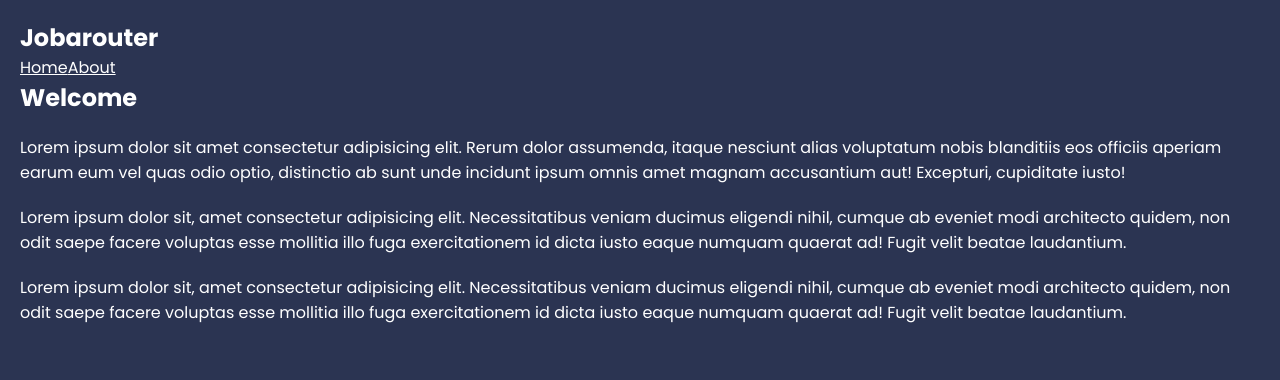
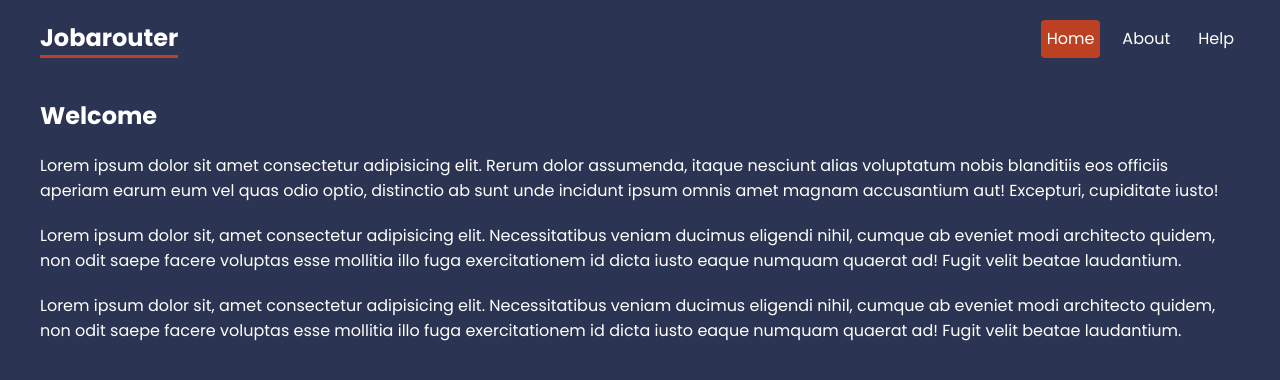
Before and after one commit to Philippe35507/NetNinja-Jobarouter, a React (Vite) app: page / in a window 1280 px wide. Shown: the top 380 px of the page. Built offline with nearby package versions, Linux system fonts and the light colour scheme.

Commit message:
Router Basics + Nested Routes & Layouts

```diff
--- a/src/App.jsx
+++ b/src/App.jsx
@@ -1,27 +1,35 @@
-import { BrowserRouter, Routes, Route, NavLink } from "react-router-dom";
+import {
+  Route,
+  createBrowserRouter,
+  createRoutesFromElements,
+  RouterProvider,
+} from "react-router-dom";
 
 //pages
 import Home from "./pages/Home";
 import About from "./pages/About";
+import Faq from "./pages/help/Faq";
+import Contact from "./pages/help/Contact";
+
+//layout
+import RootLayout from "./layouts/RootLayout";
+import HelpLayout from "./layouts/HelpLayout";
+
+const router = createBrowserRouter(
+  createRoutesFromElements(
+    <Route path="/" element={<RootLayout />}>
+      <Route index element={<Home />} />
+      <Route path="about" element={<About />} />
+      <Route path="help" element={<HelpLayout />}>
+        <Route path="faq" element={<Faq />} />
+        <Route path="contact" element={<Contact />} />
+      </Route>
+    </Route>
+  )
+);
 
 function App() {
-  return (
-    <BrowserRouter>
-      <header>
-        <nav>
-          <h1>Jobarouter</h1>
-          <NavLink to="/">Home</NavLink>
-          <NavLink to="about">About</NavLink>
-        </nav>
-      </header>
-      <main>
-        <Routes>
-          <Route index element={<Home />} />
-          <Route path="about" element={<About />} />
-        </Routes>
-      </main>
-    </BrowserRouter>
-  );
+  return <RouterProvider router={router} />;
 }
 
 export default App;
--- a/src/index.css
+++ b/src/index.css
@@ -27,12 +27,81 @@ button {
 }
 
 /* navbar */
+header nav {
+  display: flex;
+  gap: 16px;
+  justify-content: end;
+  max-width: 1200px;
+  margin: 0 auto;
+}
+header nav h1 {
+  margin-right: auto;
+  border-bottom: 3px solid var(--primary);
+}
+header nav a {
+  text-decoration: none;
+  padding: 6px;
+  border-radius: 4px;
+}
+header nav a.active {
+  background: var(--primary);
+}
 
 /* page content */
+main {
+  max-width: 1200px;
+  margin: 40px auto;
+}
 
 /* help layout */
+.help-layout nav {
+  display: flex;
+  justify-content: center;
+  gap: 30px;
+  margin: 30px 0;
+}
+.help-layout nav a {
+  padding: 10px;
+  border: 2px solid white;
+  border-radius: 4px;
+  text-decoration: none;
+}
+.help-layout nav a:hover {
+  border-color: var(--primary);
+}
+.help-layout nav a.active {
+  background: var(--primary);
+}
 
 /* faq */
+.faq .question {
+  background: rgba(0, 0, 0, 0.2);
+  padding: 5px 20px;
+  border-radius: 4px;
+  margin: 20px 0;
+}
+
+/* contact form */
+form {
+  margin-top: 30px;
+}
+form input,
+form label span,
+form textarea {
+  display: block;
+}
+form input,
+form textarea {
+  margin-bottom: 30px;
+  padding: 8px;
+  border-radius: 4px;
+  border: 0;
+  width: 300px;
+  color: var(--secondary);
+}
+form label span {
+  margin-bottom: 10px;
+}
 
 /* careers list */
 
--- /dev/null
+++ b/src/layouts/HelpLayout.jsx
@@ -0,0 +1,15 @@
+import { NavLink, Outlet } from "react-router-dom";
+
+export default function HelpLayout() {
+  return (
+    <div className="help-layout">
+      <h2>Website help</h2>
+      <p>Lorem ipsum dolor sit amet, consectetur adipiscing elit.</p>
+      <nav>
+        <NavLink to="faq">View the FAQ</NavLink>
+        <NavLink to="contact">Contact Us</NavLink>
+      </nav>
+      <Outlet />
+    </div>
+  );
+}
--- /dev/null
+++ b/src/layouts/RootLayout.jsx
@@ -0,0 +1,19 @@
+import { NavLink, Outlet } from "react-router-dom";
+
+export default function RootLayout() {
+  return (
+    <div className="root-layout">
+      <header>
+        <nav>
+          <h1>Jobarouter</h1>
+          <NavLink to="/">Home</NavLink>
+          <NavLink to="about">About</NavLink>
+          <NavLink to="help">Help</NavLink>
+        </nav>
+      </header>
+      <main>
+        <Outlet />
+      </main>
+    </div>
+  );
+}
--- /dev/null
+++ b/src/pages/help/Contact.jsx
@@ -0,0 +1,18 @@
+export default function Contact() {
+  return (
+    <div className="contact">
+      <h3>Contact Us</h3>
+      <form>
+        <label>
+          <span>Your email:</span>
+          <input type="email" name="email" required />
+        </label>
+        <label>
+          <span>Your message:</span>
+          <textarea name="message" required></textarea>
+        </label>
+        <button>Submit</button>
+      </form>
+    </div>
+  );
+}
--- /dev/null
+++ b/src/pages/help/Faq.jsx
@@ -0,0 +1,33 @@
+export default function Faq() {
+  return (
+    <div className="faq">
+      <h3>Frequently Asked Questions</h3>
+
+      <div className="question">
+        <p><strong>Lorem ipsum dolor sit amet.</strong></p>
+        <p>Lorem ipsum dolor sit amet consectetur adipisicing elit. Rerum, recusandae doloribus qui molestias similique asperiores incidunt. Obcaecati tenetur consectetur dolorem eius ex, ad, laudantium inventore quia odio minus eligendi ipsa?</p>
+      </div>
+
+      <div className="question">
+        <p><strong>Lorem ipsum dolor sit amet.</strong></p>
+        <p>Lorem ipsum dolor sit amet consectetur adipisicing elit. Rerum, recusandae doloribus qui molestias similique asperiores incidunt. Obcaecati tenetur consectetur dolorem eius ex, ad, laudantium inventore quia odio minus eligendi ipsa?</p>
+      </div>
+
+      <div className="question">
+        <p><strong>Lorem ipsum dolor sit amet.</strong></p>
+        <p>Lorem ipsum dolor sit amet consectetur adipisicing elit. Rerum, recusandae doloribus qui molestias similique asperiores incidunt. Obcaecati tenetur consectetur dolorem eius ex, ad, laudantium inventore quia odio minus eligendi ipsa?</p>
+      </div>
+
+      <div className="question">
+        <p><strong>Lorem ipsum dolor sit amet.</strong></p>
+        <p>Lorem ipsum dolor sit amet consectetur adipisicing elit. Rerum, recusandae doloribus qui molestias similique asperiores incidunt. Obcaecati tenetur consectetur dolorem eius ex, ad, laudantium inventore quia odio minus eligendi ipsa?</p>
+      </div>
+
+      <div className="question">
+        <p><strong>Lorem ipsum dolor sit amet.</strong></p>
+        <p>Lorem ipsum dolor sit amet consectetur adipisicing elit. Rerum, recusandae doloribus qui molestias similique asperiores incidunt. Obcaecati tenetur consectetur dolorem eius ex, ad, laudantium inventore quia odio minus eligendi ipsa?</p>
+      </div>
+
+    </div>
+  )
+}
```
